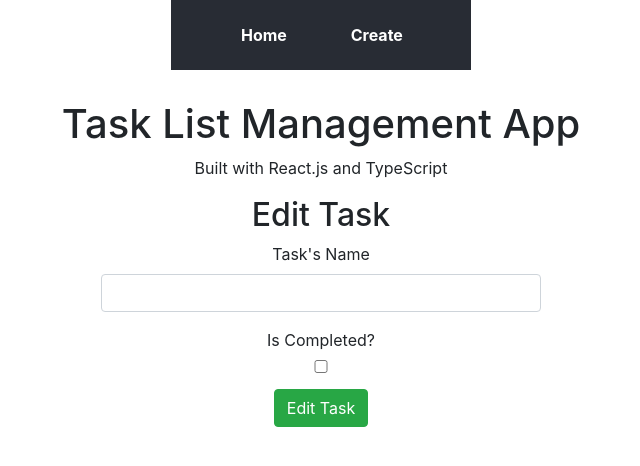
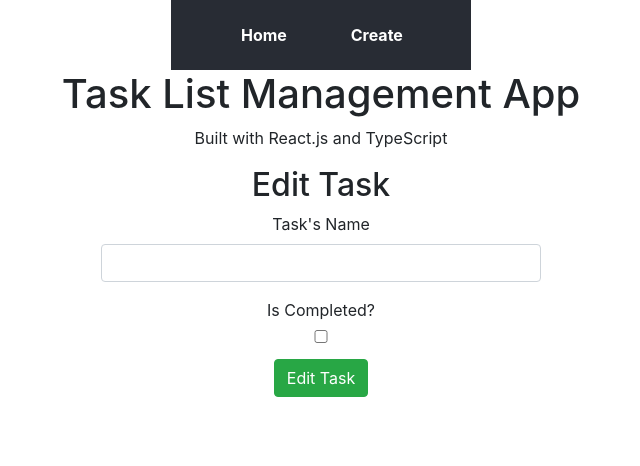
Before and after one commit to Jonatha-Varjao/TODO, a React (Create React App) app in the folder front/: page /edit/1 in a window 1280 px wide. Shown: the top 466 px of the page, without its empty margins (319-959 px from the left). Built offline with nearby package versions, Linux system fonts and the light colour scheme; no server answers.

Commit message:
changin some css
TODO: Create/Edit Taks opening modal

```diff
--- a/front/src/App.css
+++ b/front/src/App.css
@@ -4,10 +4,7 @@
   width: 500px;
   margin: 0 auto;
 }
-.App {
-  text-align: center;
-  margin-top: 30px;
-}
+
 nav {
   width: 300px;
   margin: 0 auto;
@@ -15,28 +12,34 @@ nav {
   height: 70px;
   line-height: 70px;
 }
+
 nav ul li {
   display: inline;
   list-style-type: none;
   text-align: center;
   padding: 30px;
 }
+
 nav ul li a {
   margin: 50px 0;
   font-weight: bold;
   color: white;
   text-decoration: none;
 }
+
 nav ul li a:hover {
   color: white;
   text-decoration: none;
 }
+
 table {
   margin-top: 50px;
 }
+
 .App-link {
   color: #61dafb;
 }
+
 @keyframes App-logo-spin {
   from {
     transform: rotate(0deg);
--- a/front/src/components/Home.tsx
+++ b/front/src/components/Home.tsx
@@ -54,8 +54,8 @@ export default class Home extends React.Component<RouteComponentProps, IState> {
                                         <td>
                                             <div className="d-flex justify-content-between align-items-center">
                                                 <div className="btn-group" style={{ marginBottom: "20px" }}>
-                                                    <Link to={`edit/${tasks.id}`} className="btn btn-sm btn-outline-secondary">Edit Task </Link>
-                                                    <button className="btn btn-sm btn-outline-secondary" onClick={() => this.deleteTask(tasks.id)}>Delete Task</button>
+                                                    <Link to={`edit/${tasks.id}`} className="btn btn-sm btn-outline-secondary" style={{background: "yellow", color: "black"}} >Edit Task </Link>
+                                                    <button className="btn btn-sm btn-outline-secondary" style={{background: "red", color: "black"}} onClick={() => this.deleteTask(tasks.id)}>Delete Task</button>
                                                 </div>
                                             </div>
                                         </td>
--- a/front/src/index.tsx
+++ b/front/src/index.tsx
@@ -7,7 +7,7 @@ import * as serviceWorker from './serviceWorker';
 
 ReactDOM.render(
     <BrowserRouter>
-    <App />
+        <App />
     </BrowserRouter>,
     document.getElementById('root'));
 
```
